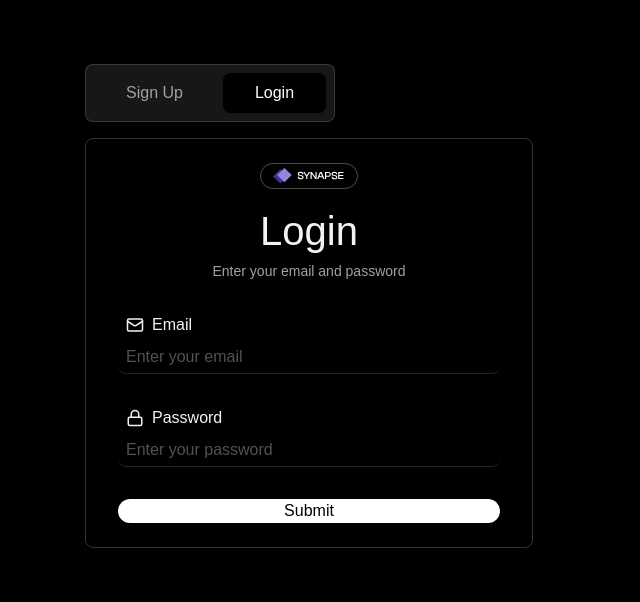
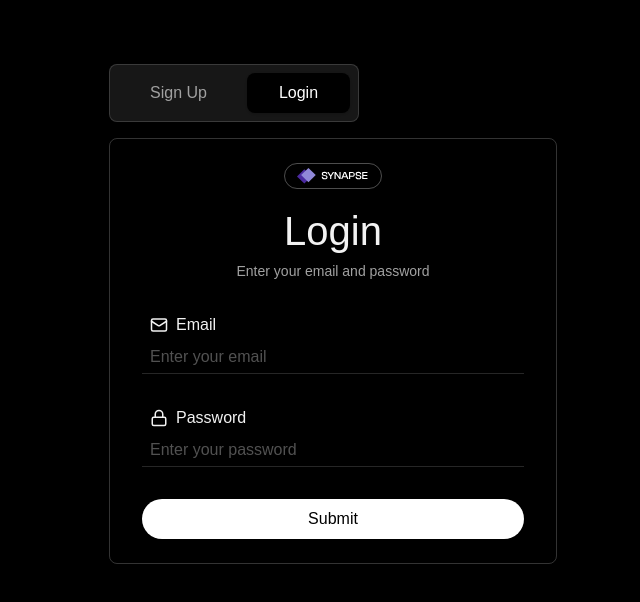
Before and after one commit to vicky1204-dev/Synapse, a React (Vite) app in the folder frontend/: page /login in a window 1280 px wide. Shown: the top 602 px of the page, without its empty margins (331-971 px from the left). Built offline with nearby package versions, Linux system fonts and the light colour scheme; no server answers; a web font is replaced by a local one.

Commit message:
feat: enhance authentication flows with animated transitions and user profile links in sidebar

```diff
--- a/frontend/src/components/AuthLayout.jsx
+++ b/frontend/src/components/AuthLayout.jsx
@@ -1,16 +1,17 @@
-import { Outlet, useLocation, useNavigate } from "react-router-dom";
-import { AnimatePresence, motion } from "framer-motion";
+import { useLocation, useNavigate, useOutlet } from "react-router-dom";
+import { motion, AnimatePresence } from "framer-motion";
 
 const AuthLayout = () => {
   const location = useLocation();
   const navigate = useNavigate();
   const isRegister = location.pathname === "/register";
   const isLogin = location.pathname === "/login";
+  const outlet = useOutlet();
   return (
-    <div className="flex items-center justify-center h-screen w-full">
-      <div className="h-full pt-16 w-300px">
+    <div className="flex items-center justify-center w-full">
+      <div className="h-fit pt-16  flex flex-col w-100">
         <motion.div
-          layout
+          layout="position"
           transition={{ duration: 0.2 }}
           className="flex gap-2 text-base text-text-secondary bg-bg-secondary border border-white/15 py-2 px-2 w-fit rounded-lg mb-4"
         >
@@ -41,7 +42,17 @@ const AuthLayout = () => {
             <span className="relative z-99">Login</span>
           </div>
         </motion.div>
-          <Outlet />
+        <AnimatePresence mode="wait">
+          <motion.div
+            key={location.pathname}
+            initial={{ opacity: 0, x: 10 }}
+            animate={{ opacity: 1, x: 0 }}
+            exit={{ opacity: 0, x: -10 }}
+            transition={{ duration: 0.25 }}
+          >
+            {outlet}
+          </motion.div>
+        </AnimatePresence>
       </div>
     </div>
   );
--- a/frontend/src/components/SideBar.jsx
+++ b/frontend/src/components/SideBar.jsx
@@ -10,6 +10,9 @@ import {
 import { Link, NavLink } from "react-router-dom";
 import { motion } from "framer-motion";
 import { useMainContext } from "../context/MainContext";
+import { useAuth } from "../auth/useAuth";
+import { useEffect } from "react";
+
 
 const sideBarData = [
   {
@@ -79,6 +82,10 @@ const sideBarData = [
 
 const SideBar = () => {
   const { setSidebarVisible } = useMainContext();
+  const { user } = useAuth();
+  useEffect(() => {
+    console.log("Sidebar sees user:", user);
+  }, [user]);
   return (
     <>
       <motion.div
@@ -115,7 +122,7 @@ const SideBar = () => {
                   return (
                     <NavLink
                       to={item.to}
-                      key={item.to}
+                      key={`${item.to}-${index}`}
                       className={`relative`}
                       onClick={() => setSidebarVisible(false)}
                     >
@@ -155,9 +162,9 @@ const SideBar = () => {
 
                             <div className="flex flex-col items-start justify-center z-10">
                               <h1
-                                className={
+                                className={`text-sm ${
                                   isActive ? "text-black" : "text-white"
-                                }
+                                }`}
                               >
                                 {item.title}
                               </h1>
@@ -176,9 +183,36 @@ const SideBar = () => {
             </div>
           );
         })}
-        <div className="flex items-center justify-center flex-col">
-          <button>Logout</button>
-          <Link>Profile</Link>
+        <div className="flex items-center justify-center flex-col gap-3">
+          {user && user.avatar ? (
+            <>
+              <Link
+                to={"/users/user/profile"}
+                className="flex items-center justify-center gap-2 text-sm"
+              >
+                <div className="bg-white  w-8 h-8  rounded-full flex items-center justify-center">
+                  <img
+                    src={user.avatar}
+                    className="object-cover  w-8 h-8  rounded-full opacity-40"
+                  />
+                </div>
+                Profile
+              </Link>
+            </>
+          ) : (
+            <Link
+              to={"/login"}
+              className="flex gap-2 items-center justify-center"
+            >
+              <div className="bg-white/20 w-8 h-8 rounded-full flex items-center justify-center p-1">
+                <img
+                  src={"/assets/user-round.svg"}
+                  className="object-cover w-8 h-8 rounded-full opacity-40"
+                />
+              </div>
+              <span>Login</span>
+            </Link>
+          )}
         </div>
       </motion.div>
     </>
--- a/frontend/src/components/WizardFormStepper.jsx
+++ b/frontend/src/components/WizardFormStepper.jsx
@@ -63,7 +63,7 @@ const WizardFormStepper = ({ stepsConfig = [], form, setForm }) => {
       const res = await signup(form);
       setUser(res.data.data.user)
       toast.success("Registration Successful!");
-      navigate("/questions")
+      navigate("/study/questions")
     } catch (error) {
       toast.error(error?.response?.data?.message || "Something went wrong");
     } finally {
--- a/frontend/src/pages/LoginPage.jsx
+++ b/frontend/src/pages/LoginPage.jsx
@@ -21,18 +21,14 @@ const LoginPage = () => {
       const res = await login(form);
       setUser(res.data.data.user);
       toast.success("Login Successful!");
-      navigate("/questions");
+      console.log("Login response: ", res.data.data.user)
+      navigate("/study/questions");
     } catch (error) {
       toast.error(error.response?.data?.message || "Login failed");
     }
   };
   return (
-    <AnimatePresence>
-      <motion.div
-        initial={{ opacity: 0, x: 10 }}
-        animate={{ opacity: 1, x: 0 }}
-        exit={{ opacity: 0, x: -10 }}
-        transition={{ duration: 0.25 }}
+      <div
         className="text-text-primary flex flex-col gap-8 border border-white/20 rounded-lg py-6 px-8 min-w-md"
       >
         <div>
@@ -56,7 +52,7 @@ const LoginPage = () => {
               <Mail size={18} /> Email
             </span>
             <input
-              className="text-text-secondary focus:outline-none focus:border-white border-b border-white/15 rounded-lg py-1 px-2 w-full"
+              className="text-text-secondary focus:outline-none focus:border-white/30 border-b border-white/15 py-1 px-2 w-full"
               placeholder="Enter your email"
               type="email"
               onChange={(e) => setForm({ ...form, email: e.target.value })}
@@ -69,7 +65,7 @@ const LoginPage = () => {
               <Lock size={18} /> Password
             </span>
             <input
-              className="text-text-secondary focus:outline-none focus:border-white border-b border-white/15 rounded-lg py-1 px-2 w-full"
+              className="text-text-secondary focus:outline-none focus:border-white/30 border-b border-white/15 py-1 px-2 w-full"
               placeholder="Enter your password"
               type="password"
               value={form.password}
@@ -78,13 +74,12 @@ const LoginPage = () => {
           </div>
           <button
             type="submit"
-            className="bg-white text-black rounded-full cursor-pointer"
+            className="bg-white text-black rounded-full cursor-pointer px-6 py-2"
           >
             Submit
           </button>
         </form>
-      </motion.div>
-    </AnimatePresence>
+      </div>
   );
 };
 
--- a/frontend/src/pages/SignupPage.jsx
+++ b/frontend/src/pages/SignupPage.jsx
@@ -63,12 +63,7 @@ const SignupPage = () => {
   });
 
   return (
-    <AnimatePresence>
-      <motion.div
-        initial={{ opacity: 0, x: 10 }}
-        animate={{ opacity: 1, x: 0 }}
-        exit={{ opacity: 0, x: -10 }}
-        transition={{ duration: 0.25 }}
+      <div
         className="text-text-primary flex flex-col gap-8 border border-white/20 rounded-lg py-6 px-8 w-lg"
       >
         <div>
@@ -83,8 +78,7 @@ const SignupPage = () => {
           form={form}
           setForm={setForm}
         />
-      </motion.div>
-    </AnimatePresence>
+      </div>
   );
 };
 
```
